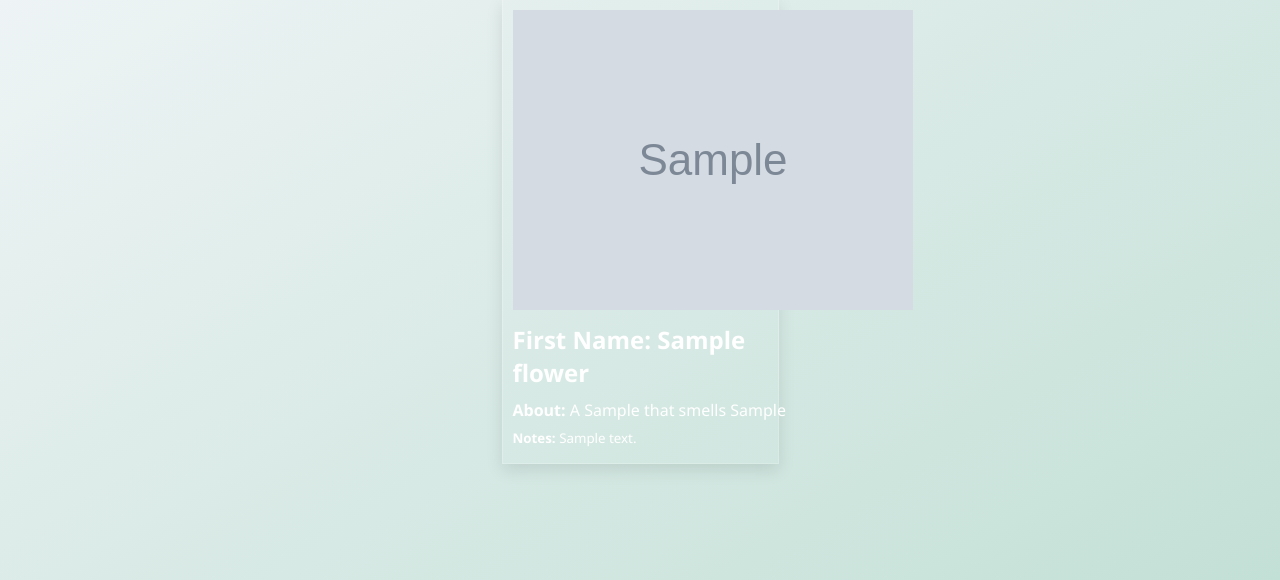
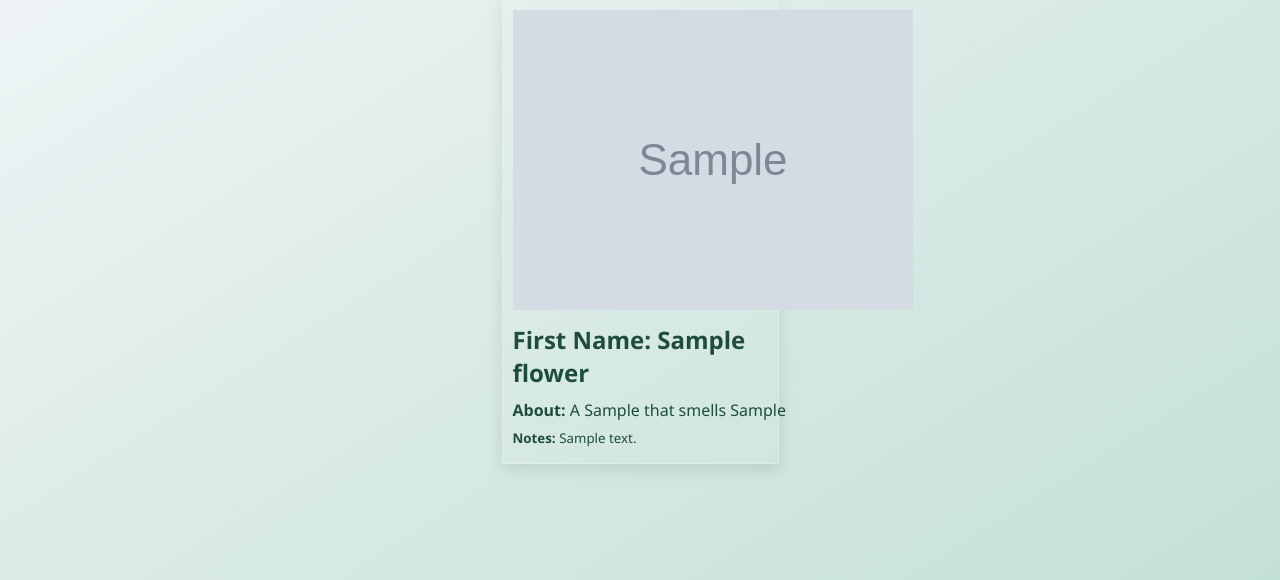
Before and after one commit to kayawoods/django-crud-app-lab, a Django app: page /flowers/ in a window 1280 px wide. Shown: the part 227-807 px from the top of the page. Run offline with Django 5.2, Linux system fonts and the light colour scheme; tables that the repository leaves empty hold one stand-in row (values such as "Sample post"); grey boxes marked "Sample" are stand-in pictures.

```diff
--- a/flowermuseum/my_app/static/css/flowers/flower-index.css
+++ b/flowermuseum/my_app/static/css/flowers/flower-index.css
@@ -24,7 +24,7 @@
 
   .card > a {
     text-decoration: none;
-    color: var(--text-color);
+    color: #1e4d3a;
   }
 
   .card h2 {
--- a/flowermuseum/my_app/templates/flowers/details.html
+++ b/flowermuseum/my_app/templates/flowers/details.html
@@ -39,7 +39,7 @@
   {{ watering_form.as_p }}
   <button type="submit" class="btn submit">Add Watering</button>
 </form>
-<h3>Past Feedings</h3>
+<h3>Past Waterings</h3>
 {% if flower.watering_set.all.count %}
   <table>
     <thead>
```
Also changed, not shown: flowermuseum/my_app/static/css/flowers/flower-detail.css (line endings or trailing spaces).
